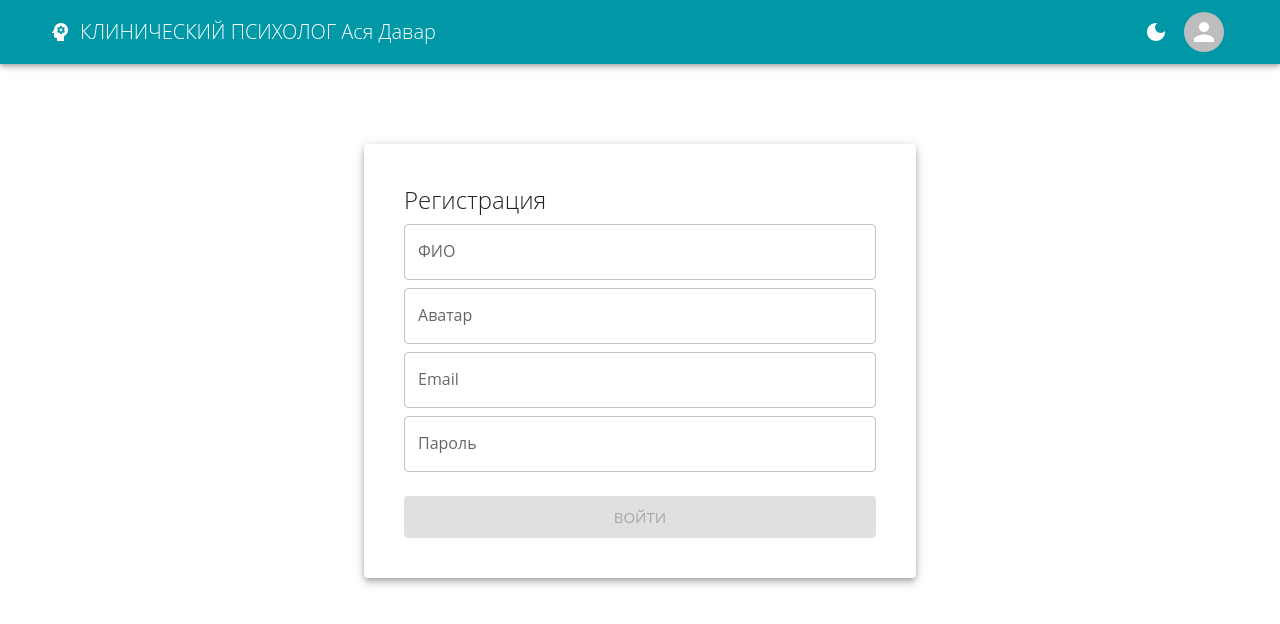
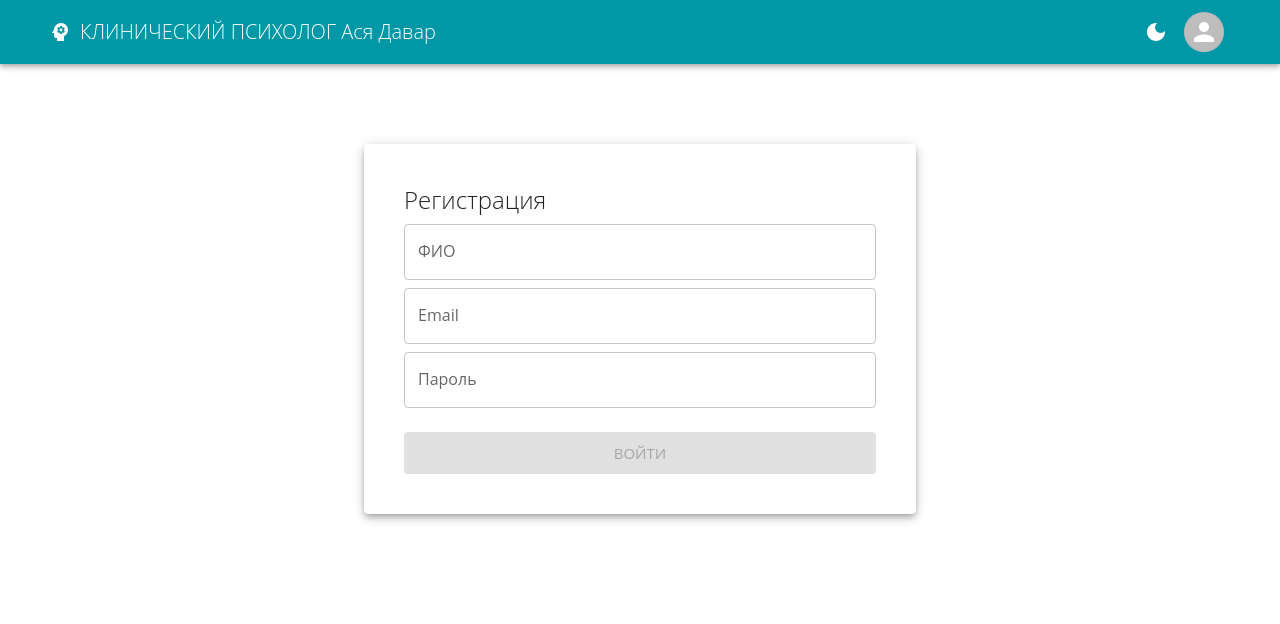
Before and after one commit to ScobarDen/psycho-pesonal-site, a React (Create React App) app: page /auth/register in a window 1280 px wide. Shown: the top 624 px of the page. Built offline with nearby package versions, Linux system fonts and the light colour scheme.

Commit message:
add link and delete avatar

```diff
--- a/src/App.tsx
+++ b/src/App.tsx
@@ -5,9 +5,7 @@ import { useSelector } from 'react-redux';
 import { useAppDispatch } from './redux/hooks';
 import { darkMode, lightMode } from './theme';
 import { selectTheme, setThemeMode, Theme } from './redux/theme';
-import Header from './components/ui/Header';
 import { MyRouter } from './MyRouter';
-import { Container } from '@mui/material';
 
 function App() {
   const dispatch = useAppDispatch();
--- a/src/components/ui/Header.tsx
+++ b/src/components/ui/Header.tsx
@@ -118,7 +118,9 @@ const Header: React.FC = () => {
             </Menu>
           </Box>
           <Typography variant="h6" sx={{ flexGrow: 1 }}>
-            КЛИНИЧЕСКИЙ ПСИХОЛОГ Ася Давар
+            <Link to="/" style={{ color: 'inherit', textDecoration: 'none' }}>
+              КЛИНИЧЕСКИЙ ПСИХОЛОГ Ася Давар
+            </Link>
           </Typography>
           <Tabs
             value={navValue}
@@ -156,8 +158,11 @@ const Header: React.FC = () => {
               open={Boolean(anchorElUser)}
               onClose={handleCloseUserMenu}>
               {userMenu.map((field) => (
-                <Link key={field.id} to={field.path} style={{color: "inherit", textDecoration: "none"}}>
-                  <MenuItem  onClick={handleCloseUserMenu}>
+                <Link
+                  key={field.id}
+                  to={field.path}
+                  style={{ color: 'inherit', textDecoration: 'none' }}>
+                  <MenuItem onClick={handleCloseUserMenu}>
                     <Typography textAlign="center">{field.label}</Typography>
                   </MenuItem>
                 </Link>
--- a/src/pages/RegisterPage.tsx
+++ b/src/pages/RegisterPage.tsx
@@ -3,20 +3,20 @@ import { useForm, Controller } from 'react-hook-form';
 import { Button, Paper, TextField, Typography } from '@mui/material';
 import * as Yup from 'yup';
 import { yupResolver } from '@hookform/resolvers/yup';
-import { useNavigate } from "react-router-dom";
+import { useNavigate } from 'react-router-dom';
 
 interface IFormInput {
   email: string;
   password: string;
   fio: string;
-  avatarUrl: string;
 }
 
 const validationSchema = Yup.object().shape({
   email: Yup.string().email('Введите корректный email').required('Это обязательное поле'),
-  password: Yup.string().min(6, 'Пароль должен быть больше 6 символов').required('Это обязательное поле'),
+  password: Yup.string()
+    .min(6, 'Пароль должен быть больше 6 символов')
+    .required('Это обязательное поле'),
   fio: Yup.string().min(6, 'Введите имя полностью').required('Это обязательное поле'),
-  avatarUrl: Yup.string().url('Введите корректный URL изображения'),
 });
 
 export const RegisterPage = () => {
@@ -25,11 +25,11 @@ export const RegisterPage = () => {
     control,
     handleSubmit,
     formState: { errors, isValid },
-  } = useForm<IFormInput>({ resolver: yupResolver(validationSchema), mode: "onTouched" });
+  } = useForm<IFormInput>({ resolver: yupResolver(validationSchema), mode: 'onTouched' });
 
   const onSubmit = (data: IFormInput) => {
     alert(JSON.stringify(data));
-    navigate("/");
+    navigate('/');
     // todo: доделать
   };
 
@@ -51,21 +51,6 @@ export const RegisterPage = () => {
             />
           )}
           name="fio"
-          control={control}
-          defaultValue=""
-        />
-        <Controller
-          render={({ field }) => (
-            <TextField
-              {...field}
-              label="Аватар"
-              fullWidth
-              sx={{ marginBottom: 1 }}
-              error={Boolean(errors.avatarUrl?.message)}
-              helperText={errors.avatarUrl?.message}
-            />
-          )}
-          name="avatarUrl"
           control={control}
           defaultValue=""
         />
```
